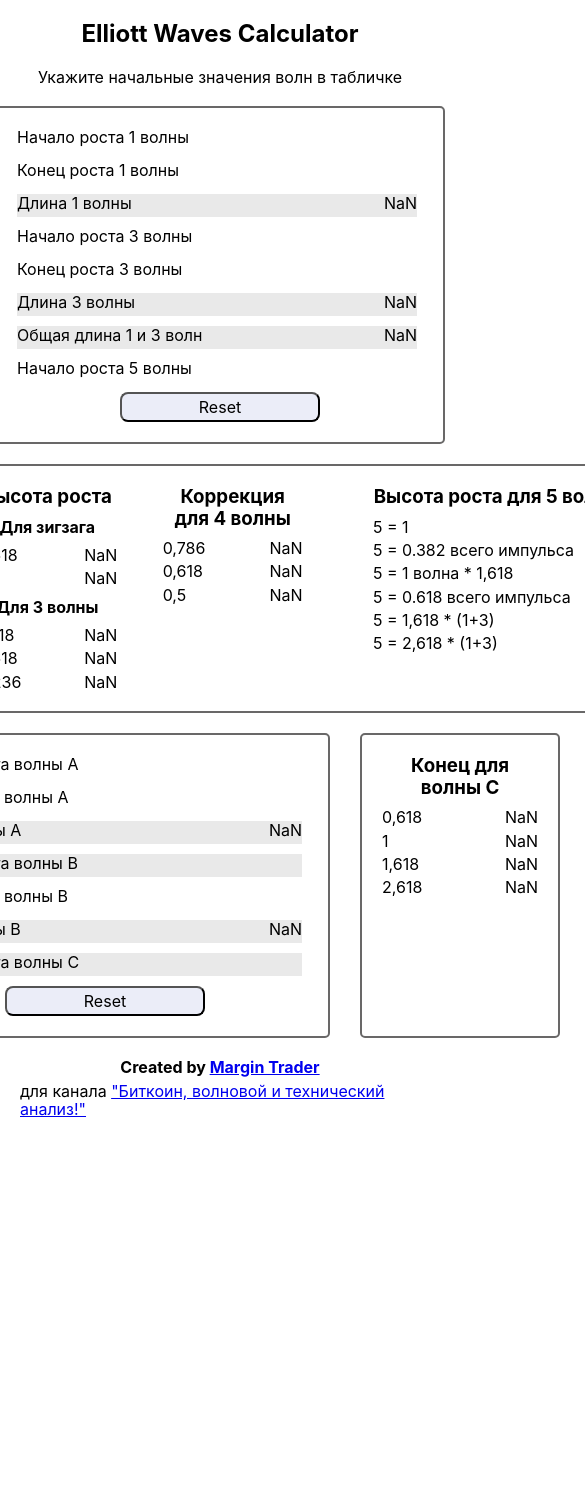
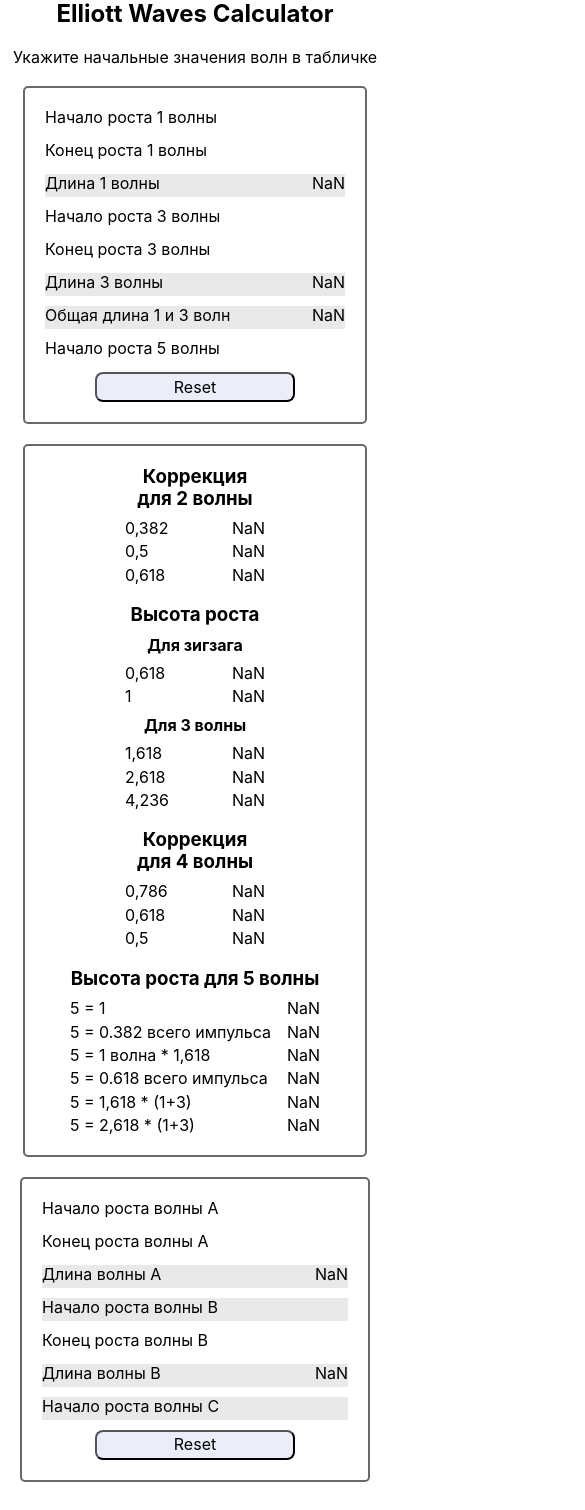
Before and after one commit to MarginTrader1/elliott-wave-calculator, a React (Vite) app: page / in a window 390 px wide. Shown: the top 1510 px of the page, 585 px wide, since content can reach past the window. Before the commit the page ends 1148 px from the top, so only its background shows below. Built offline with nearby package versions, Linux system fonts and the light colour scheme.

Commit message:
немного адаптивной верстки

```diff
--- a/src/components/App/App.module.css
+++ b/src/components/App/App.module.css
@@ -3,14 +3,43 @@
    flex-direction: column;
    align-items: center;
    gap: 20px;
+}
 
-   margin-left: 20px;
-   margin-top: 20px;
-   min-width: 400px;
-   margin-bottom: 30px;
+@media screen and (min-width: 480px) {
+   .container {
+      padding: 10px;
+       width: 480px;
+   }
+}
+
+@media screen and (min-width: 768px) {
+   .container {
+      padding: 15px;
+       width: 768px;
+   }
+}
+
+@media screen and (min-width: 1200px) {
+   .container {
+      padding: 20px;
+       width: 1200px;
+   }
 }
 
 .correctionList {
    display: flex;
    gap: 30px;
 }
+
+@media screen and (max-width: 767px) {
+   .correctionList {
+      flex-direction: column;
+   }
+}
+
+
+@media screen and (min-width: 768px) {
+   .list {
+      flex-direction: row;
+   }
+}
--- a/src/components/CorrectionDataTable/CorrectionDataTable.module.css
+++ b/src/components/CorrectionDataTable/CorrectionDataTable.module.css
@@ -8,7 +8,7 @@
 
 .dataList {
    padding: 20px;
-   width: 450px;
+   min-width: 450px;
    display: flex;
    flex-direction: column;
    gap: 10px;
@@ -17,7 +17,11 @@
    > div {
       height: 23px;
    }
-
+}
+@media screen and (max-width: 479px) {
+   .dataList {
+      min-width: 350px;
+   }
 }
 
 .text {
@@ -25,13 +29,13 @@
 }
 
 .wave {
-   width: 400px;
+   width: 100%;
    display: flex;
    justify-content: space-between;
 }
 
 .waveText {
-   width: 400px;
+   width: 100%;
    display: flex;
    justify-content: space-between;
    background-color: #e9e9e9;
--- a/src/components/CorrectionTable/CorrectionTable.module.css
+++ b/src/components/CorrectionTable/CorrectionTable.module.css
@@ -1,4 +1,6 @@
 .waveData {
+   margin-left: auto;
+   margin-right: auto;
    border: 2px solid #696868;
    border-radius: 5px;
    padding: 20px;
--- a/src/components/Description/Description.jsx
+++ b/src/components/Description/Description.jsx
@@ -2,7 +2,7 @@ import css from "./Description.module.css";
 
 const Description = () => {
    return (
-      <div>
+      <div className={css.data}>
          <h1 className={css.title}>{"Elliott Waves Calculator"}</h1>
          <p>{"Укажите начальные значения волн в табличке"}</p>
       </div>
--- a/src/components/Description/Description.module.css
+++ b/src/components/Description/Description.module.css
@@ -1,3 +1,9 @@
+
+.data {
+   margin-left: auto;
+   margin-right: auto;
+}
+
 .title {
    margin-bottom: 20px;
    display: flex;
--- a/src/components/ImpulsDataTable/ImpulsDataTable.module.css
+++ b/src/components/ImpulsDataTable/ImpulsDataTable.module.css
@@ -1,14 +1,8 @@
-.table {
-   width: 400px;
-}
-
-.title {
-   margin-bottom: 20px;
-}
-
 .dataList {
+   margin-left: auto;
+   margin-right: auto;
    padding: 20px;
-   width: 450px;
+   min-width: 300px;
    display: flex;
    flex-direction: column;
    gap: 10px;
@@ -19,22 +13,31 @@
    }
 }
 
-.text {
-   background-color: azure;
+@media screen and (min-width: 480px) {
+   .dataList {
+      min-width: 450px;
+   }
 }
 
 .wave {
-   width: 400px;
    display: flex;
    justify-content: space-between;
 }
 
 .waveText {
-   width: 400px;
    display: flex;
    justify-content: space-between;
    background-color: #e9e9e9;
+}
 
+@media screen and (max-width: 479px) {
+   .wave {
+      width: 300px;
+   }
+
+   .waveText {
+      width: 300px;
+   }
 }
 
 .waveInput {
--- a/src/components/ImpulseTable/ImpulsTable.module.css
+++ b/src/components/ImpulseTable/ImpulsTable.module.css
@@ -1,5 +1,4 @@
 .list {
-   width: 900px;
    justify-content: space-between;
    display: flex;
    gap: 20px;
@@ -7,3 +6,21 @@
    border-radius: 5px;
    padding: 20px;
 }
+
+@media screen and (max-width: 479px) {
+   .list {
+      flex-direction: column;
+   }
+}
+
+@media screen and (min-width: 480px) {
+   .list {
+      flex-direction: column;
+   }
+}
+
+@media screen and (min-width: 1200px) {
+   .list {
+      flex-direction: row;
+   }
+}
--- a/src/components/Wave2data/Wave2data.module.css
+++ b/src/components/Wave2data/Wave2data.module.css
@@ -1,10 +1,13 @@
 .waveData {
+   margin-left: auto;
+   margin-right: auto;
    width: 140px;
    display: flex;
    align-items: center;
    flex-direction: column;
    gap: 10px;
 }
+
 
 .title {
    text-align: center;
--- a/src/components/Wave3data/Wave3data.module.css
+++ b/src/components/Wave3data/Wave3data.module.css
@@ -1,4 +1,6 @@
 .waveData {
+   margin-left: auto;
+   margin-right: auto;
    width: 140px;
    display: flex;
    align-items: center;
--- a/src/components/Wave4data/Wave4data.module.css
+++ b/src/components/Wave4data/Wave4data.module.css
@@ -1,4 +1,6 @@
 .waveData {
+   margin-left: auto;
+   margin-right: auto;
    width: 140px;
    display: flex;
    align-items: center;
--- a/src/components/Wave5data/Wave5data.module.css
+++ b/src/components/Wave5data/Wave5data.module.css
@@ -1,4 +1,6 @@
 .waveData {
+   margin-left: auto;
+   margin-right: auto;
    width: 300px;
    display: flex;
    align-items: center;
```
